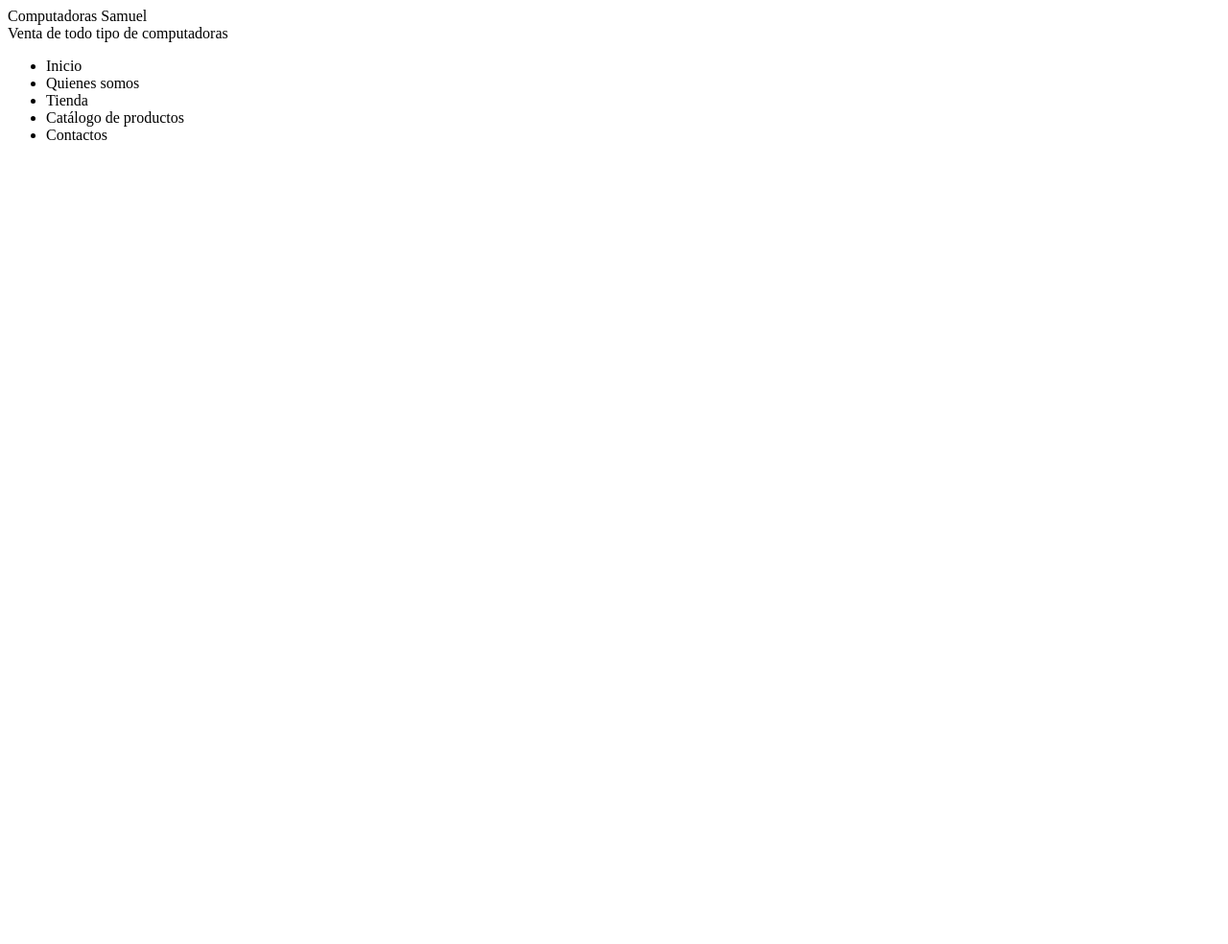
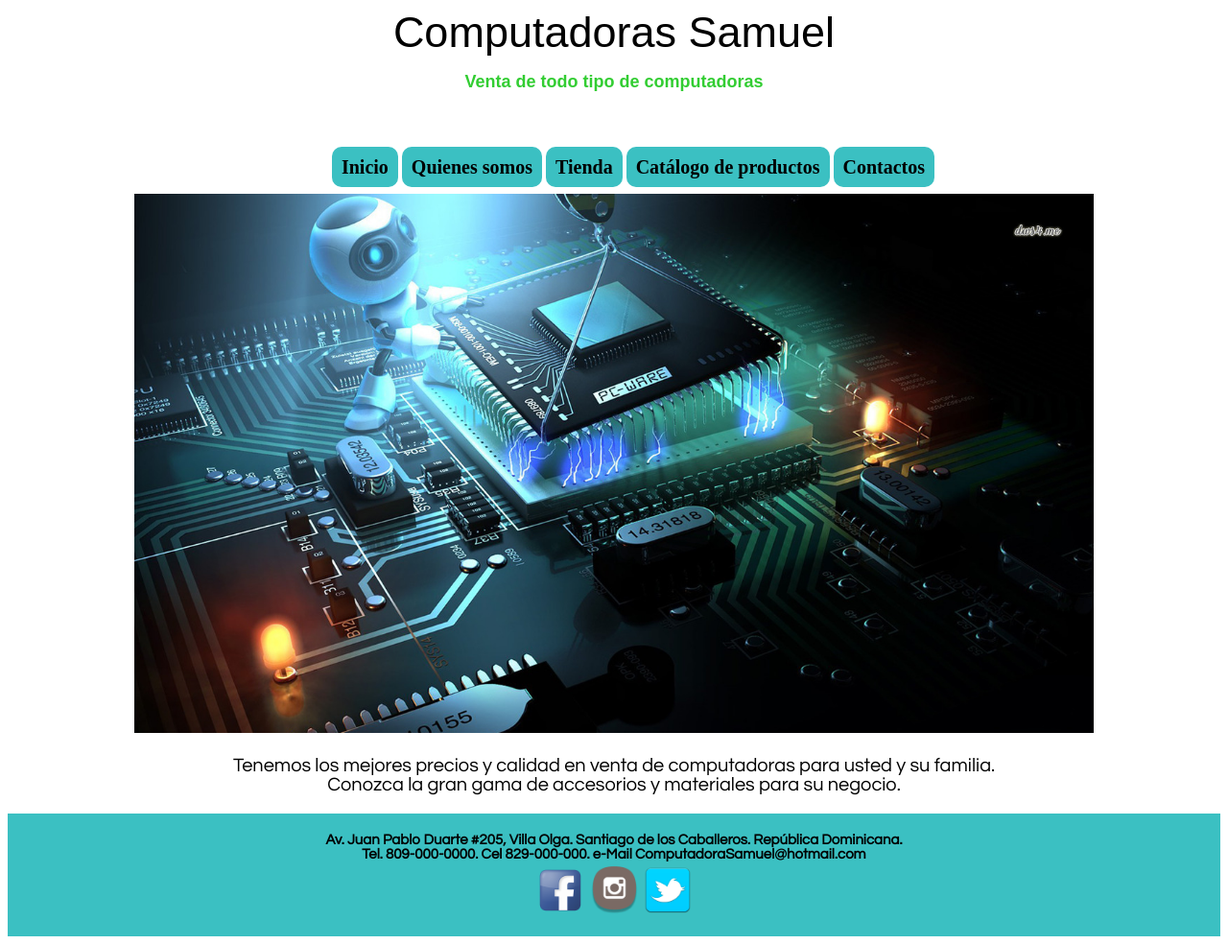
Before and after one commit to Spichardo3101/Practica-10-3-17, a website: page public_html/index.html in a window 1280 px wide. Shown: the whole page at 96% size. Before the commit the page ends 800 px from the top, so only its background shows below. Drawn offline with Linux system fonts and the light colour scheme.

Commit message:
Trabajando con el formulario y dando estilos a mi pagina

```diff
--- /dev/null
+++ b/public_html/css/estilos.css
@@ -0,0 +1,84 @@
+/*
+To change this license header, choose License Headers in Project Properties.
+To change this template file, choose Tools | Templates
+and open the template in the editor.
+*/
+/*
+    Created on : Mar 3, 2017, 6:47:48 PM
+    Author     : 00139265
+*/
+
+#cabecera {
+ font-family: Arial;
+ font-size: 45px;
+ text-align: center;
+}
+
+
+h2{
+    font-size: 18px;
+    color: limegreen;
+
+}
+
+ul li{
+    list-style-type: none;
+    background: rgb( 59,192,194);
+    display:inline;
+    font-size: 20px;
+    font-weight: bold;
+    padding:10px;
+    border-radius:10px;
+    color:black;
+
+}
+
+
+
+#menu{
+    text-align: center;
+}
+
+#cuerpo {
+    text-align: center;
+    font-family: Century Gothic;
+    font-size: 20px;
+
+}
+
+#pie{
+
+    background: rgb(59,192,194);
+    text-align: center;
+    color: black;
+    font-weight: bold;
+    padding: 20px;
+    font-size: 15px;
+
+}
+
+a:hover{
+   color: white;
+   font-size:22px;
+
+}
+
+a{
+    text-decoration: none;
+    color: black;
+
+}
+
+form{
+    /*centrando el formulario y poniendo borde */
+margin: 0 auto;
+width: 600px;
+padding: 1em;
+border: 1px solid blue;
+border-radius: 1em;
+  }
+  form div {
+
+      margin-top: 1em;
+  }
+  h1{text-align: center;}
--- a/public_html/index.html
+++ b/public_html/index.html
@@ -9,27 +9,40 @@ and open the template in the editor.
 	<title>Computadora Samuel</title>
 	<meta charset="UTF-8">
 	<meta name="viewport" content="width=device-width, initial-scale=1.0">
+	<link rel='stylesheet' type="text/css" href="css/estilos.css"/>
     </head>
     <body>
-	<div id="cabecera">Computadoras Samuel<br>Venta de todo tipo de computadoras
-	    </div>
+	<div id="cabecera"> Computadoras Samuel
+	    <h2> Venta de todo tipo de computadoras </h2>
+	</div>
+	<br><br>
 	    <div id="menu">
 	    <ul>
-		<li> Inicio</li>
-	         <li> Quienes somos</li>
-		<li> Tienda </li>
-		<li> Catálogo de productos</li>
-		<li> Contactos</li>
+		<li> <a href="">Inicio</a></li>
+	         <li><a href="">Quienes somos</a></li>
+		<li><a href="">Tienda</a></li>
+		<li><a href="">Catálogo de productos</a></li>
+		<li><a href="contacto.html">Contactos</a></li>
 	    </ul>
 	</div>
 
 
-	<div id="cuerpo">  </div>
+	<div id="cuerpo">
+	<img src="imagenes/compu.jpg" width="1000px"/>
+	<br><br>
+	Tenemos los mejores precios y calidad en venta de computadoras para usted y su familia.
+	<br>
+	Conozca la gran gama de accesorios y materiales para su negocio.
+	<br><br>
+	<div id="pie"> Av. Juan Pablo Duarte #205, Villa Olga. Santiago de los Caballeros. República Dominicana.
+	    <br>
+	    Tel. 809-000-0000. Cel 829-000-000. e-Mail ComputadoraSamuel@hotmail.com
+	    <br>
 
-
-
-	<div id="pie">  </div>
-
-
+	    <img src="imagenes/fb.png" width="50px" />
+	    <img src="imagenes/ig.png" width="55px"/>
+	    <img src="imagenes/tw.png" width="50px"/>
+	</div>
+    </div>
     </body>
 </html>
```
Also changed, not shown: public_html/contacto.html (added, +53 -0 lines), public_html/imagenes/compu.jpg (added).
